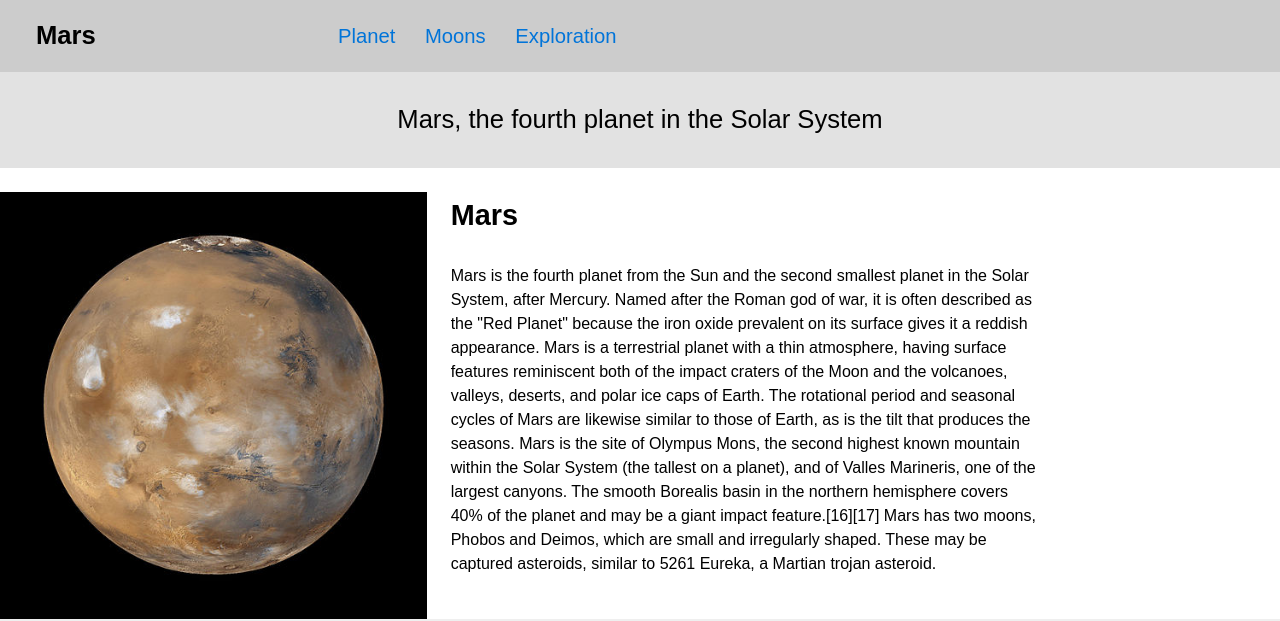
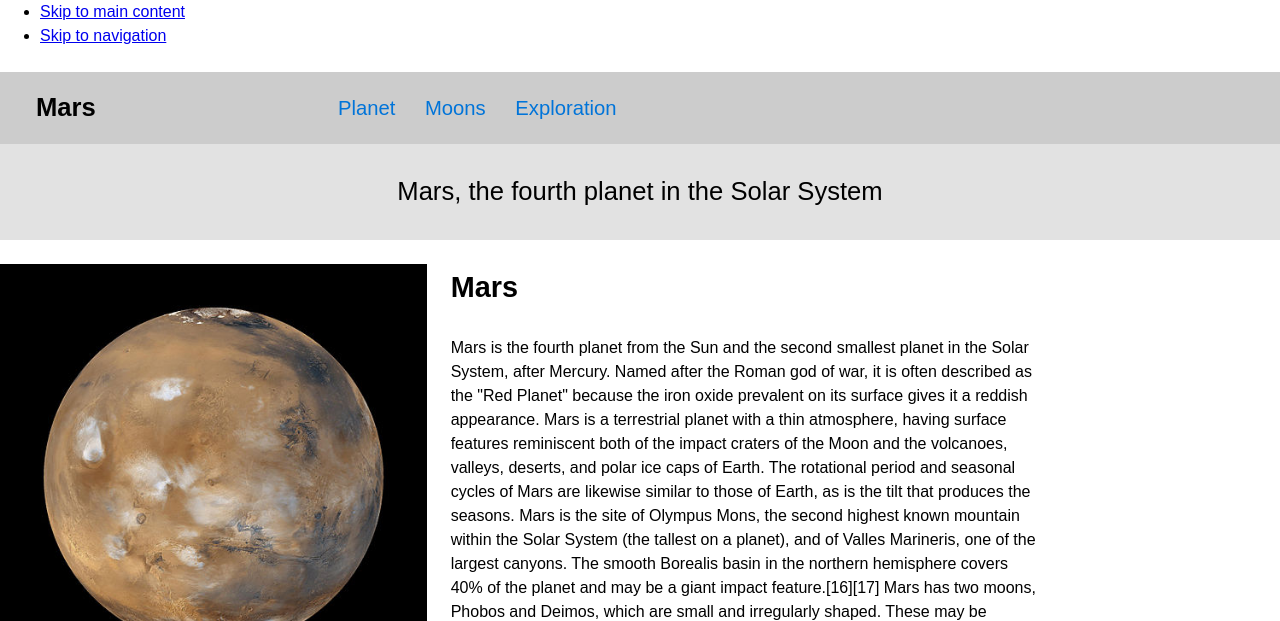
Before and after one commit to ccmadrid/dsn1675-planet-website, a plain HTML site: page index.html in a window 1280 px wide. Shown: the top 621 px of the page. Drawn offline with Linux system fonts and the light colour scheme.

Commit message:
added skip-links

```diff
--- a/css/main.css
+++ b/css/main.css
@@ -29,7 +29,17 @@ body {
   margin: 0;
   padding: 0;
 }
+/*=======================ACCESSIBILITY========================*/
+a:focus {
+    outline: 3px solid #000;
+}
 
+a:hover,
+a:active {
+    /*It's not okay to remove this for keyboard users*/
+ /*outline: none*/;
+}
+/*=======================ACCESSIBILITY========================*/
 .header {
     margin: 0;
     padding: 0;
--- a/index.html
+++ b/index.html
@@ -9,22 +9,28 @@
     <link href="css/typography.css" rel="stylesheet">
 </head>
 <body>
+
+    <ul class="skip-links">
+        <li><a href="#main">Skip to main content</a></li>
+        <li><a href="#navigation">Skip to navigation</a></li>
+    </ul>
+
     <header role="banner" class="grid header dark-grey pad-t-1-2 island-1-2">
         <div class="unit unit-xs-1 unit-s-1 unit-m-1-4 unit-l-1-4">
             <h1 class="peta title gutter">Mars</h1>
         </div>
 
-        <nav role="navigation" class="unit unit-xs-1 unit-s-1 unit-m-3-4 unit-l-3-4">
-                    <ul class="nav giga push-0">
-                        <li class=""><a href="index.html" class="island-1-2">Planet</a></li>
-                        <li class=""><a href="moons.html" class="island-1-2">Moons</a></li>
-                        <li class=""><a href="exploration.html" class="island-1-2">Exploration</a></li>
-                    </ul>
+        <nav id="navigation" role="navigation" class="unit unit-xs-1 unit-s-1 unit-m-3-4 unit-l-3-4">
+                <ul class="nav giga push-0">
+                    <li class=""><a href="index.html" class="island-1-2">Planet</a></li>
+                    <li class=""><a href="moons.html" class="island-1-2">Moons</a></li>
+                    <li class=""><a href="exploration.html" class="island-1-2">Exploration</a></li>
+                </ul>
         </nav>
 
     </header>
 
-    <article role="main">
+    <article role="main" id="main">
 
         <div class="grid">
             <div class=" deck unit unit-xs-1 unit-s-1 unit-m-1 unit-l-1 gutter-1-2 pad-t pad-b-0">
```
Also changed, not shown: exploration.html (+5 -5 lines), moons.html (+5 -5 lines).
